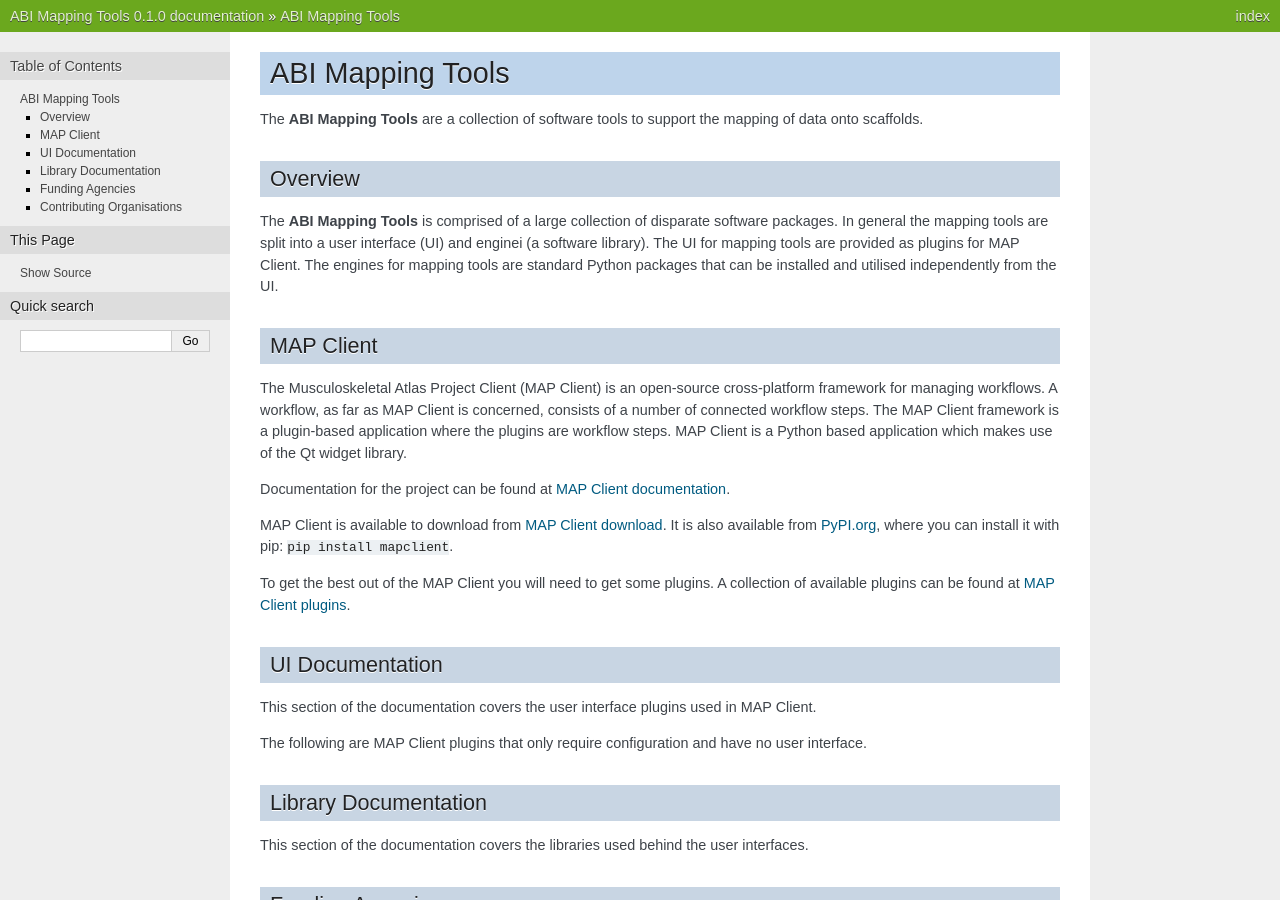
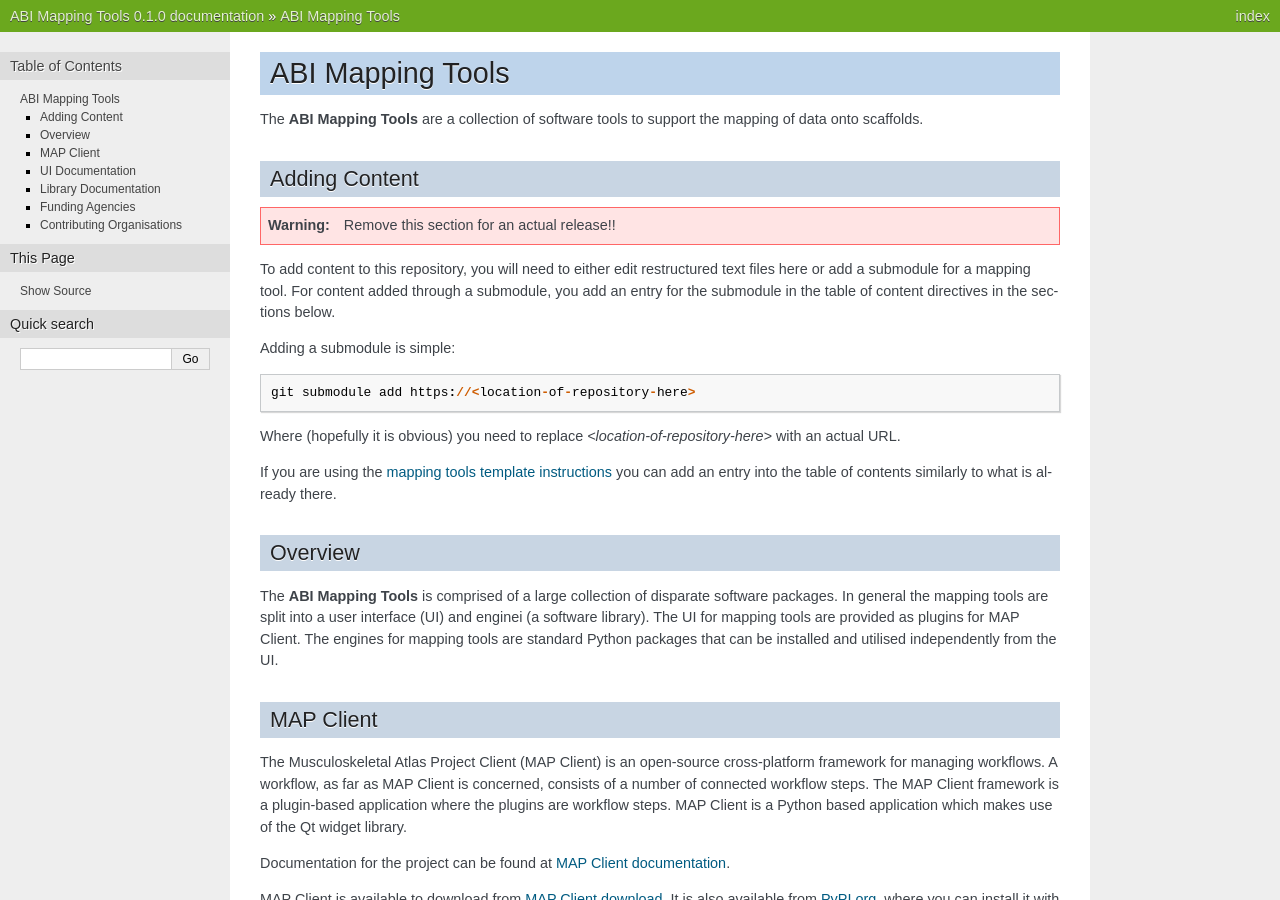
Before and after one commit to ABI-Tutorials/ABI-MappingTools, a Sphinx documentation site: the page built from docs/index.rst, in a window 1280 px wide and 900 px high. Built offline with Sphinx 7.4.7, drawn with Linux system fonts in a browser that asks for light colours; pages that are not in the unit, such as notebooks, are missing from menus.

Commit message:
Revert "Remove section on adding how to add documents. Preparation for release 1.2.0."
This reverts commit a12e4ca3d684703648a4c34d2871cc7ecfdef598.

```diff
--- a/docs/index.rst
+++ b/docs/index.rst
@@ -2,6 +2,24 @@
 =================
 
 The **ABI Mapping Tools** are a collection of software tools to support the mapping of data onto scaffolds.
+
+Adding Content
+--------------
+
+.. warning::
+
+   Remove this section for an actual release!!
+
+To add content to this repository, you will need to either edit restructured text files here or add a submodule for a mapping tool.
+For content added through a submodule, you add an entry for the submodule in the table of content directives in the sections below.
+
+Adding a submodule is simple::
+
+ git submodule add https://<location-of-repository-here>
+
+Where (hopefully it is obvious) you need to replace *<location-of-repository-here>* with an actual URL.
+
+If you are using the `mapping tools template instructions <https://github.com/ABI-Tutorials/ABI-MappingTools-Documentation-Template>`_ you can add an entry into the table of contents similarly to what is already there.
 
 Overview
 --------
```
